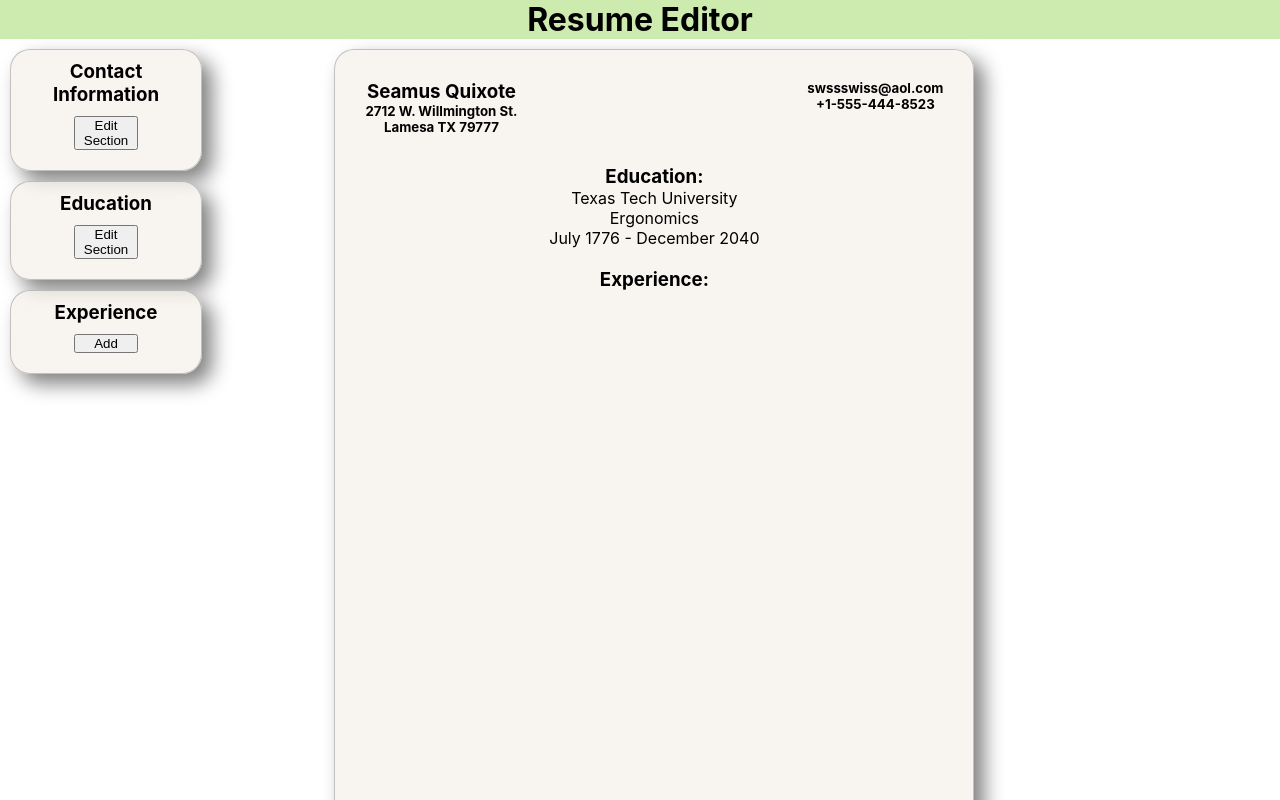
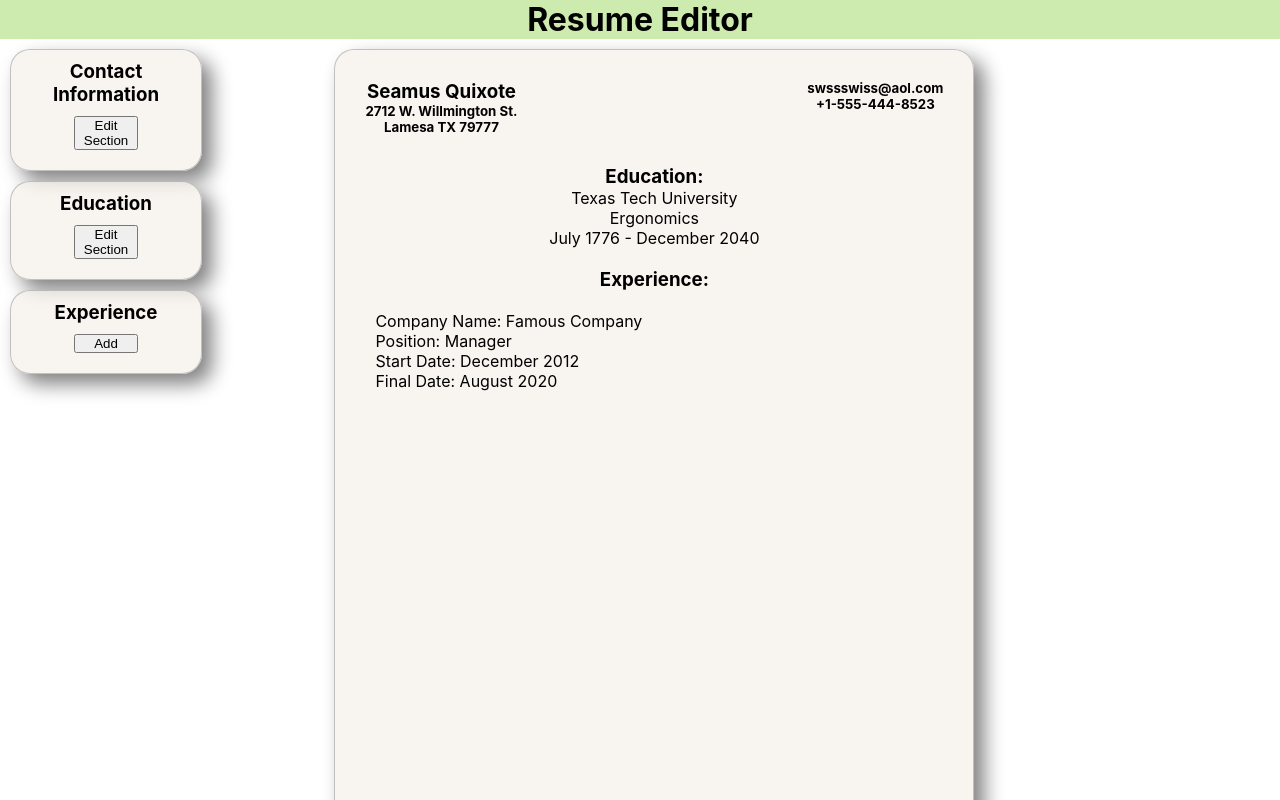
Before and after one commit to SalamanderCtesiphon/resume-app, a React (Create React App) app: page / in a window 1280 px wide. Shown: the top 800 px of the page. Built offline with nearby package versions, Linux system fonts and the light colour scheme.

Commit message:
finalized the intial layout of the page

```diff
--- a/src/App.css
+++ b/src/App.css
@@ -79,3 +79,10 @@ input {
 .wrapper {
   margin: 20px;
 }
+
+.workHistory {
+  display: flex;
+  flex-direction: column;
+  align-items: flex-start;
+  margin: 20px;
+}
--- a/src/App.js
+++ b/src/App.js
@@ -3,7 +3,7 @@ import './App.css';
 import ContactInfo from './components/ContactInfo';
 import Education from "./components/Education";
 import Experience from "./components/Experience";
-import ExperienceList from "./components/ExperienceList";
+
 
 function App(props) {
   const [firstName, setFirstName] = useState('Seamus');
@@ -139,7 +139,13 @@ function App(props) {
           <p>{fieldOfStudy}</p>
           <p>{startDate}{' '}-{' '}{completeDate}</p>
           <div className="wrapper">
-            <ExperienceList />
+            <h3>Experience:</h3>
+            <div className="workHistory">
+              <p>Company Name: {companyName}</p>
+              <p>Position:   {positionTitle}</p>
+              <p>Start Date: {startExperienceDate}</p>
+              <p>Final Date: {seperationDate}</p>
+            </div>
           </div>
         </div>
       </div>
--- a/src/components/ExperienceList.jsx
+++ /dev/null
@@ -1,9 +0,0 @@
-const ExperienceList = () => {
-    return (
-        <div>
-            <h3>Experience:</h3>
-        </div>
-    )
-}
-
-export default ExperienceList
```
